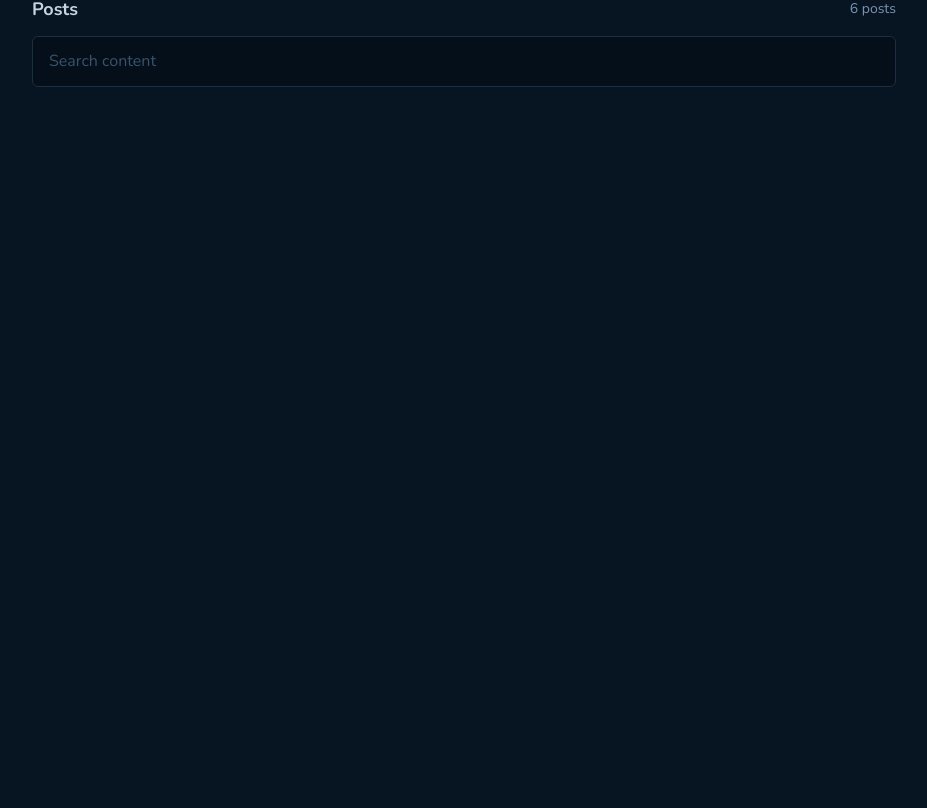
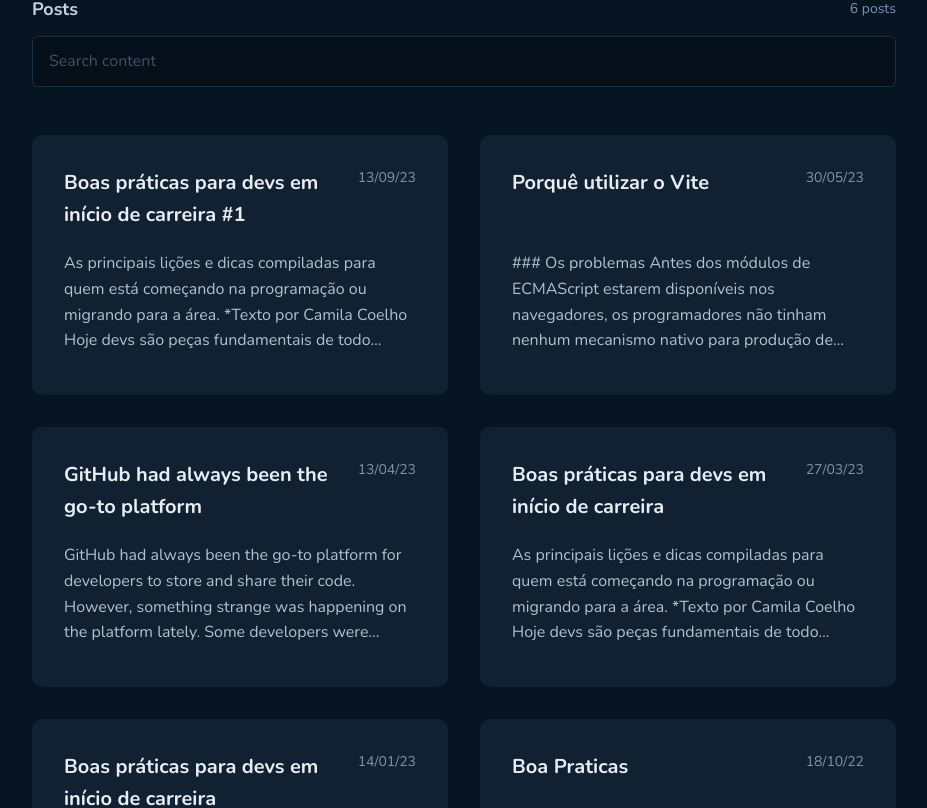
Before and after one commit to rvahilario/git-blog, a React (Vite) app: page / in a window 1280 px wide. Shown: the part 497-1305 px from the top of the page, without its empty margins (176-1103 px from the left). Before the commit the page ends 800 px from the top, so only its background shows below. Built offline with nearby package versions, Linux system fonts and the light colour scheme; a web font is replaced by a local one.

Commit message:
add: create RepoCard component

```diff
--- /dev/null
+++ b/src/components/RepoCard.tsx
@@ -0,0 +1,70 @@
+import styled from 'styled-components'
+import { format } from 'date-fns'
+
+type RepoCardProps = {
+  post: RepoType
+}
+
+export function RepoCard({ post }: RepoCardProps) {
+  return (
+    <Container>
+      <Header>
+        <h2>{post.title}</h2>
+        <span>{format(new Date(post.created_at), 'dd/MM/yy')}</span>
+      </Header>
+      <PostBody>{post.body}</PostBody>
+    </Container>
+  )
+}
+
+const Container = styled.div`
+  display: flex;
+  flex-direction: column;
+  gap: 1.25rem;
+  padding: 2rem;
+  width: 26rem;
+  height: 16.25rem;
+  border-radius: 10px;
+  background: ${({ theme }) => theme['base-post']};
+`
+
+const Header = styled.div`
+  display: flex;
+  justify-content: space-between;
+  width: 100%;
+  height: 4rem;
+  gap: 1rem;
+
+  > h2 {
+    color: ${({ theme }) => theme['base-title']};
+    font-size: 1.25rem;
+    font-weight: 700;
+    line-height: 1.6;
+
+    overflow: hidden;
+    text-overflow: ellipsis;
+    white-space: normal;
+    display: -webkit-box;
+    -webkit-box-orient: vertical;
+    -webkit-line-clamp: 2;
+  }
+
+  > span {
+    color: ${({ theme }) => theme['base-span']};
+    font-size: 0.875rem;
+    line-height: 1.6;
+    min-width: fit-content;
+  }
+`
+
+const PostBody = styled.p`
+  overflow: hidden;
+  text-overflow: ellipsis;
+  white-space: normal;
+  display: -webkit-box;
+  -webkit-box-orient: vertical;
+  -webkit-line-clamp: 4;
+
+  color: ${({ theme }) => theme['base-text']};
+  line-height: 1.6;
+`
--- a/src/pages/Home.tsx
+++ b/src/pages/Home.tsx
@@ -1,6 +1,8 @@
+import { useState } from 'react'
 import styled from 'styled-components'
 import { UserCard } from '../components/UserCard'
-import { useState } from 'react'
+import { RepoCard } from '../components/RepoCard'
+import { REPOS_MOCK } from '../mocks'
 
 export function Home() {
   const [search, setSearch] = useState('')
@@ -24,6 +26,12 @@ export function Home() {
           value={search}
         ></StyledInput>
       </SearchDiv>
+
+      <Grid>
+        {REPOS_MOCK?.items
+          .filter((repo) => repo.state === 'open' && repo.body !== null) // TODO: move filter by state to API call
+          .map((repo: RepoType) => <RepoCard key={repo.id} post={repo} />)}
+      </Grid>
     </Container>
   )
 }
@@ -86,3 +94,11 @@ const StyledInput = styled.input`
     border: 1px solid ${({ theme }) => theme.blue};
   }
 `
+
+const Grid = styled.div`
+  display: grid;
+  width: 100%;
+  grid-template-columns: repeat(auto-fit, minmax(26rem, 1fr));
+  gap: 2rem;
+  margin-top: 3rem;
+`
```
